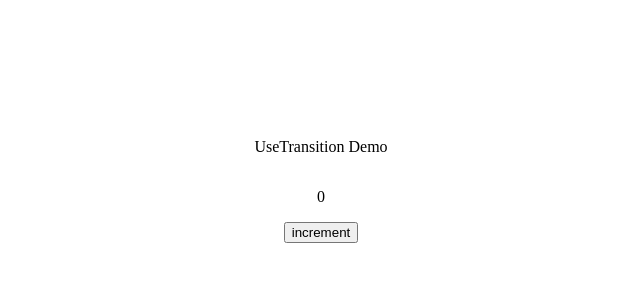
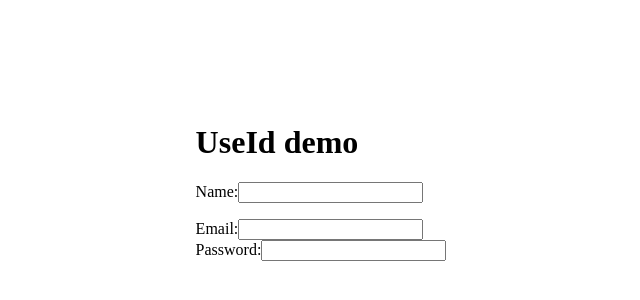
Before and after one commit to MohammadHonor/REACT-JS, a React (Create React App) app: page / in a window 1280 px wide. Shown: the part 218-518 px from the top of the page, without its empty margins (319-959 px from the left). Built offline with nearby package versions, Linux system fonts and the light colour scheme.

Commit message:
UseId hooks learning

```diff
--- a/src/App.js
+++ b/src/App.js
@@ -172,6 +172,8 @@ import { UseActionState } from './Hooks/UseActionState';
 import { UseCallback } from './Hooks/UseCallback';
 import UseMemo from './Hooks/UseMemo';
 import { UseTransition } from './Hooks/UseTransition';
+import { WindowApi } from './WindowApi/WindowApi';
+import { UseId } from './Hooks/UseId';
 
 const App = () => {
   return (
@@ -179,7 +181,9 @@ const App = () => {
     // <UseCallback/>
     // <UseActionState />
     // <UseReducer/>
-    <UseTransition/>
+    // <UseTransition/>
+    // <WindowApi/>
+    <UseId/>
 
   )
 }
--- /dev/null
+++ b/src/Hooks/UseId.js
@@ -0,0 +1,36 @@
+import React, { useState } from 'react'
+import { useId } from 'react';
+export const UseId = () => {
+  const id = useId();
+  const [error, setError] = useState();
+  const validation = (event) => {
+    if (event.target.value.length < 5) {
+      setError("name should contain more than 5 character");
+    }
+    else {
+      setError("");
+    }
+  }
+  return (
+    <div>
+      <h1>UseId demo</h1>
+
+      <form>
+        <div>
+          <label htmlFor={id+'name'}> Name:</label>
+          <input type='text' name="name" id={id + "name"} onChange={validation} ariaDescribedBy={ error?"erro-message":""} />
+          <p id="error-message" style={{color:"red"}}> { error}</p>
+        </div>
+        <div>
+          <label htmlFor={id+'email'}>Email:</label>
+          <input type='email' name="email" id={ id+"email"} />
+        </div>
+        <div>
+          <label >Password:
+            <input type='password' name="password" aria-describedby={id + 'password'} />
+            </label>
+        </div>
+      </form>
+    </div>
+  )
+}
--- a/src/Hooks/UseTransition.js
+++ b/src/Hooks/UseTransition.js
@@ -4,7 +4,6 @@ export const UseTransition = () => {
   const [count, setCount] = useState(0);
   const [isPending, startTransition] = useTransition();
   // console.log(useTransition())
-
   const handleClickButton = () => {
     startTransition(async () => {
       await new Promise((resolve,reject) => setTimeout(resolve, 5000));
--- /dev/null
+++ b/src/WindowApi/WindowApi.js
@@ -0,0 +1,15 @@
+import React from 'react'
+
+export const WindowApi = () => {
+  // console.log(window.innerHeight)
+  // console.log(window.innerWidth)
+  // console.log(window.navigator)
+  // console.log(document.body.innerText)
+  console.log(window.screen)
+
+  return (
+    <div>
+      <h1>WindowApi demo</h1>
+    </div>
+  )
+}
```
